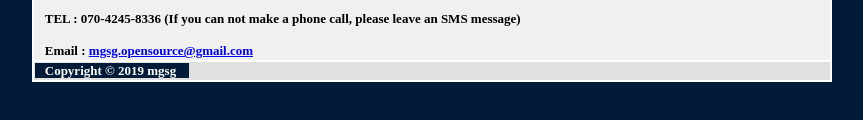
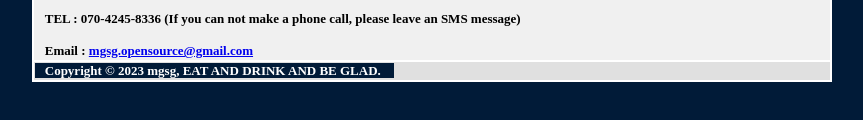
Before and after one commit to mgsgo/mgsgo.github.io, a plain HTML site: page contact.html in a window 1280 px wide. Shown: the part 118-238 px from the top of the page, without its empty margins (208-1071 px from the left). Drawn offline with Linux system fonts and the light colour scheme.

Commit message:
Update contact.html

```diff
--- a/contact.html
+++ b/contact.html
@@ -71,7 +71,7 @@
   <tr><!--last-->
     <td bgcolor=#E0E0E0 >
       <font size=2 color=black font-weight=bold>
-        <span style="font-weight: bolder; color:white; background-color:#011B38;"> &nbsp; &nbsp;Copyright &copy; 2019 mgsg &nbsp; &nbsp;</span><br />
+        <span style="font-weight: bolder; color:white; background-color:#011B38;"> &nbsp; &nbsp;Copyright &copy; 2023 mgsg, EAT AND DRINK AND BE GLAD. &nbsp; &nbsp;</span><br />
       </font>
     </td>
   </tr><!--end last-->
```
